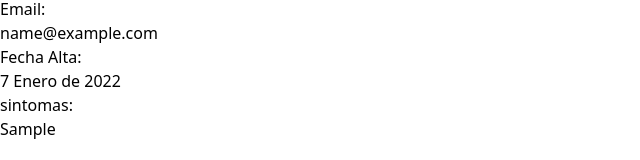
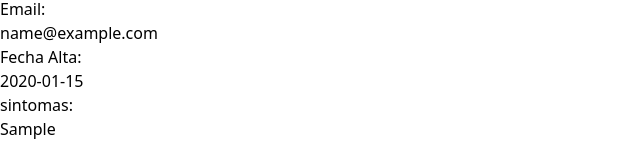
Before and after one commit to maebashiiceoctopus/citas-app, a React (Vite) app: page / in a window 1280 px wide. Both pictures are taken after typing "Sample", "Sample", "name@example.com", "2020-01-15", "Sample" into the empty fields and a click on the input "Agregar Paciente". Shown: the part 395-555 px from the top of the page, without its empty margins (0-640 px from the left). Built offline with nearby package versions, Linux system fonts and the light colour scheme.

Commit message:
se pasa dato de fecha

```diff
--- a/src/components/CardPatient/CardPatient.jsx
+++ b/src/components/CardPatient/CardPatient.jsx
@@ -19,7 +19,7 @@ export default function CardPatient({paciente}) {
         <p className="font-bold mb-3 text-gray-700 uppercase">
           Fecha Alta:{""}
         </p>
-        <span className="normal-case font-normal">7 Enero de 2022</span>
+        <span className="normal-case font-normal">{date}</span>
         <p className="font-bold mb-3 text-gray-700 uppercase">sintomas:{""}</p>
         <span className="normal-case font-normal">
           {symptoms}
```
